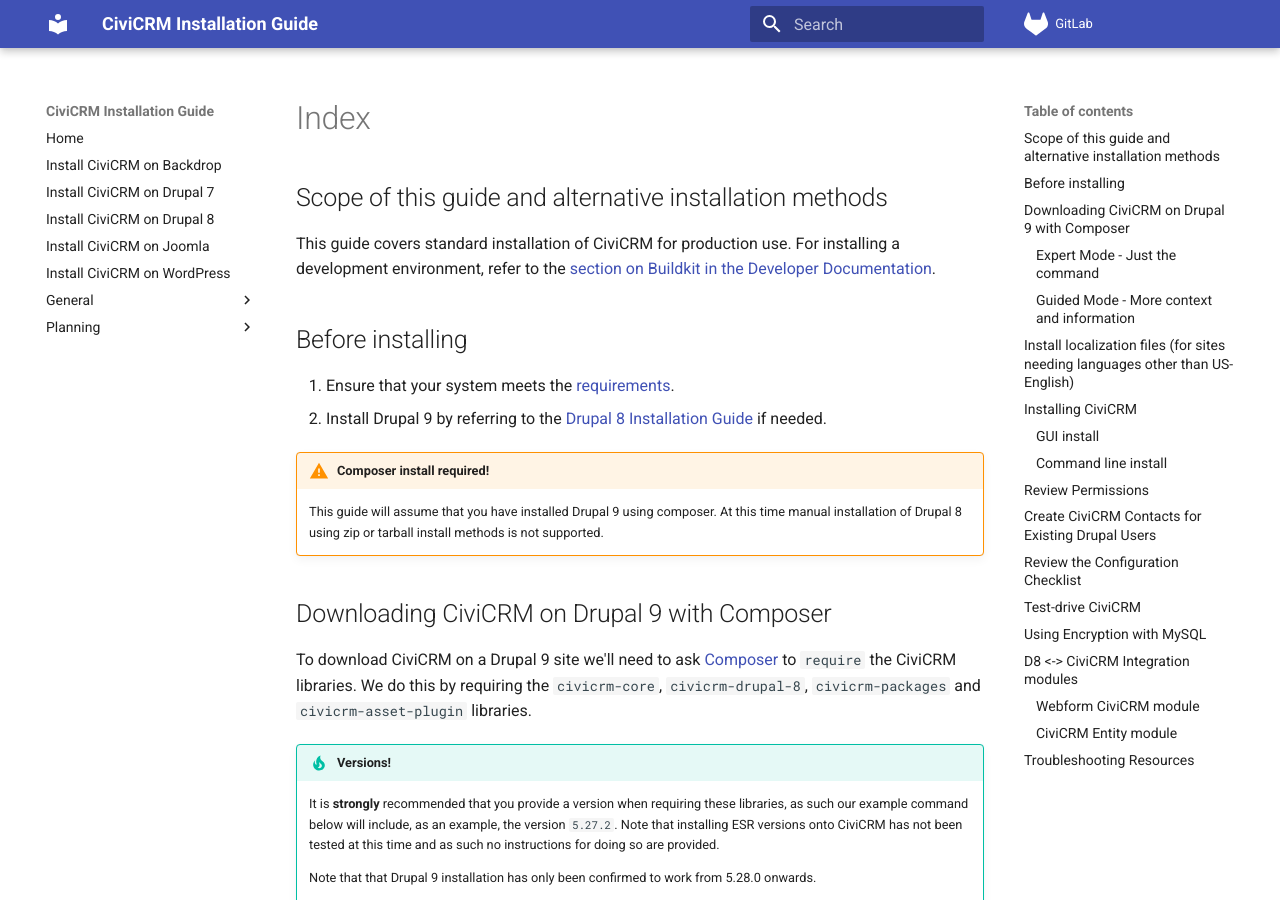
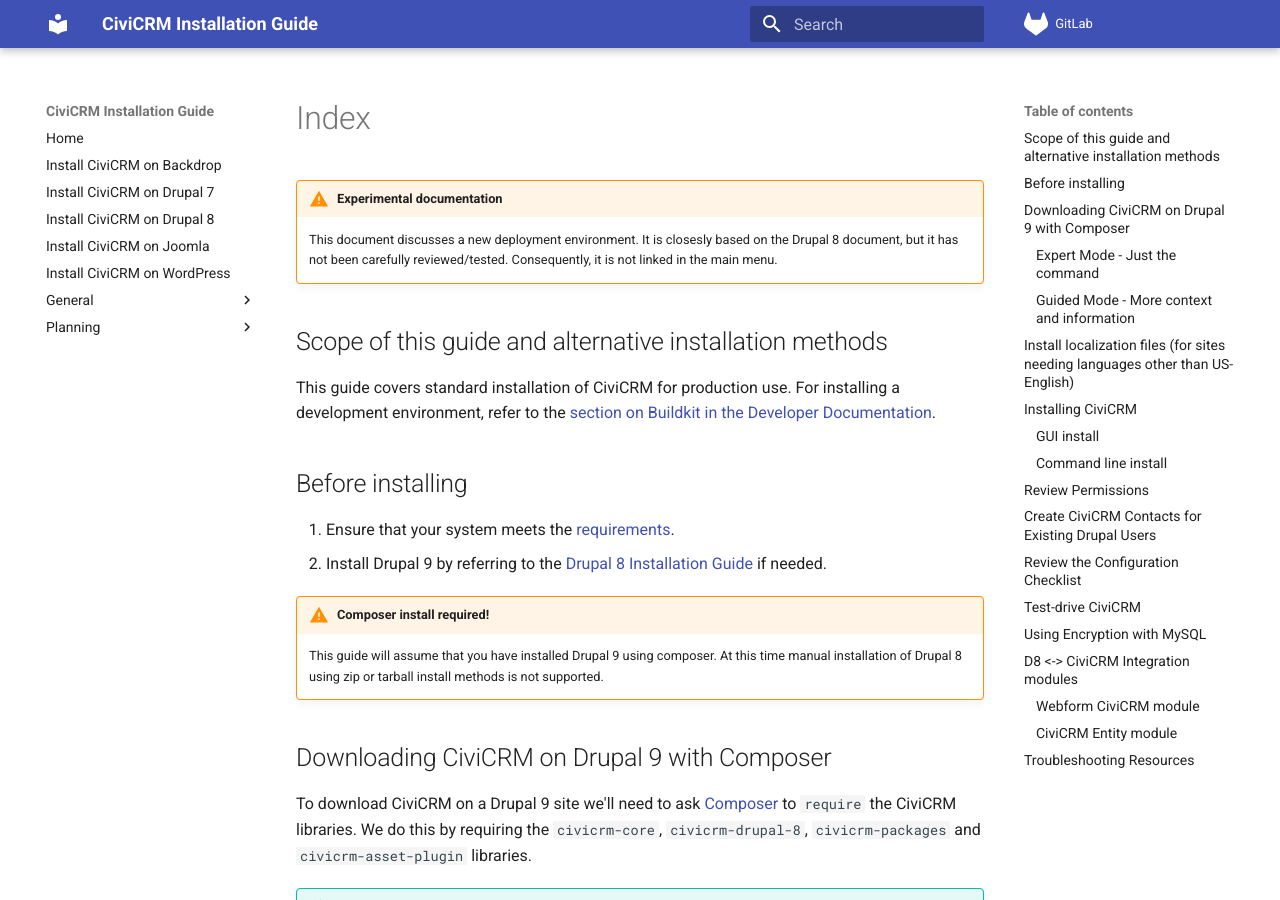
Before and after one commit to agileware/civicrm-installation-guide, an MkDocs documentation site: the page built from docs/drupal9/index.md, in a window 1280 px wide and 900 px high. Built offline with MkDocs 1.6.1 and Material for MkDocs 9.7.7, drawn with Linux system fonts in a browser that asks for light colours.

Commit message:
docs/drupal9 - Add warning to the top about document status

```diff
--- a/docs/drupal9/index.md
+++ b/docs/drupal9/index.md
@@ -1,3 +1,9 @@
+!!! warning "Experimental documentation"
+
+    This document discusses a new deployment environment. It is closesly based on the Drupal 8
+    document, but it has not been carefully reviewed/tested. Consequently, it is not linked in
+    the main menu.
+
 ## Scope of this guide and alternative installation methods
 
 This guide covers standard installation of CiviCRM for production use. For installing a development environment, refer to the [section on Buildkit in the Developer Documentation](https://docs.civicrm.org/dev/en/latest/tools/buildkit/).
```
